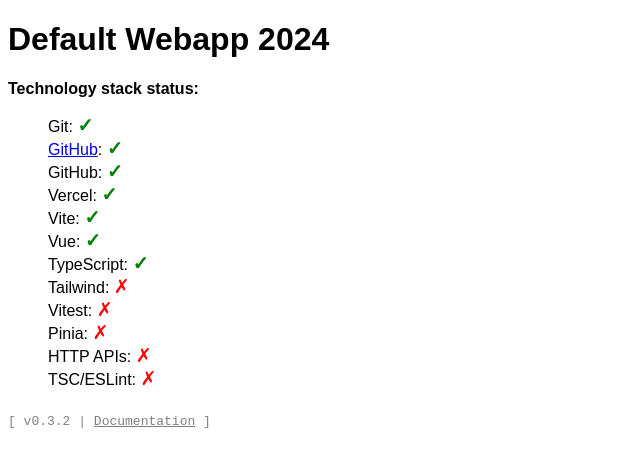
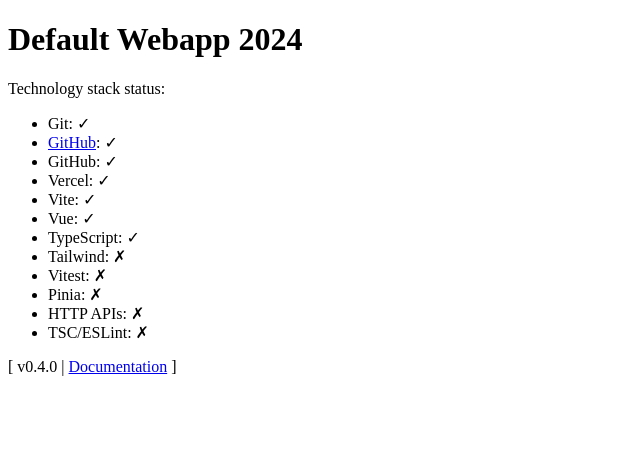
Before and after one commit to eirikt/default-webapp-vue-vite-vercel, a Vue app: page / in a window 1280 px wide. Shown: the top 466 px of the page, without its empty margins (0-640 px from the left). Built offline with nearby package versions, Linux system fonts and the light colour scheme.

Commit message:
v0.4.0
No styling / Default browser styling

```diff
--- a/index.html
+++ b/index.html
@@ -2,10 +2,5 @@
 <meta charset="UTF-8">
 <meta name="viewport" content="width=device-width, initial-scale=1">
 <title>Default Webapp 2024</title>
-<style>
-    html {
-        font-family: sans-serif;
-    }
-</style>
 <div id="app"></div>
 <script src="./src/scripts/main.ts" type="module"></script>
--- a/package.json
+++ b/package.json
@@ -1,6 +1,6 @@
 {
     "name": "default-webapp-2024",
-    "version": "0.3.2",
+    "version": "0.4.0",
     "title": "Default Webapp 2024",
     "scripts": {
         "setup": "pnpm install",
--- a/src/vue/App.vue
+++ b/src/vue/App.vue
@@ -10,26 +10,22 @@
 
 <template>
     <h1>{{ title }}</h1>
-    <p style="font-weight: bold;">Technology stack status:</p>
-    <ul style="list-style-type: none;">
-        <li>Git: <span style="font-size: larger;font-weight: bolder;color: green;">{{ integrated }}</span></li>
-        <li><a href="https://github.com/eirikt/default-webapp-vue-vite-vercel" target="_blank">GitHub</a>: <span style="font-size: larger;font-weight: bolder;color: green;">{{ integrated }}</span></li>
-        <li>GitHub: <span style="font-size: larger;font-weight: bolder;color: green;">{{ integrated }}</span></li>
-        <li>Vercel: <span style="font-size: larger;font-weight: bolder;color: green;">{{ integrated }}</span></li>
-        <li>Vite: <span style="font-size: larger;font-weight: bolder;color: green;">{{ integrated }}</span></li>
-        <li>Vue: <span style="font-size: larger;font-weight: bolder;color: green;">{{ integrated }}</span></li>
-        <li>TypeScript: <span style="font-size: larger;font-weight: bolder;color: green;">{{ integrated }}</span></li>
-        <li>Tailwind: <span style="font-size: larger;color: red;">{{ notIntegrated }}</span></li>
-        <li>Vitest: <span style="font-size: larger;color: red;">{{ notIntegrated }}</span></li>
-        <li>Pinia: <span style="font-size: larger;color: red;">{{ notIntegrated }}</span></li>
-        <li>HTTP APIs: <span style="font-size: larger;color: red;">{{ notIntegrated }}</span></li>
-        <li>TSC/ESLint: <span style="font-size: larger;color: red;">{{ notIntegrated }}</span></li>
+    <p>Technology stack status:</p>
+    <ul>
+        <li>Git: {{ integrated }}</li>
+        <li><a href="https://github.com/eirikt/default-webapp-vue-vite-vercel" target="_blank">GitHub</a>: {{ integrated }}</li>
+        <li>GitHub: {{ integrated }}</li>
+        <li>Vercel: {{ integrated }}</li>
+        <li>Vite: {{ integrated }}</li>
+        <li>Vue: {{ integrated }}</li>
+        <li>TypeScript: {{ integrated }}</li>
+        <li>Tailwind: {{ notIntegrated }}</li>
+        <li>Vitest: {{ notIntegrated }}</li>
+        <li>Pinia: {{ notIntegrated }}</li>
+        <li>HTTP APIs: {{ notIntegrated }}</li>
+        <li>TSC/ESLint: {{ notIntegrated }}</li>
     </ul>
-    <p style="padding-top: 8px;font-family: monospace;color: grey;">
-        [
-        v{{ version }} |
-        <a href="https://github.com/eirikt/default-webapp-vue-vite-vercel/blob/main/README.md"
-           style="font-family: monospace;color: grey;" target="_blank">Documentation</a>
-        ]
+    <p>
+        [ v{{ version }} | <a href="https://github.com/eirikt/default-webapp-vue-vite-vercel/blob/main/README.md" target="_blank">Documentation</a> ]
     </p>
 </template>
```
